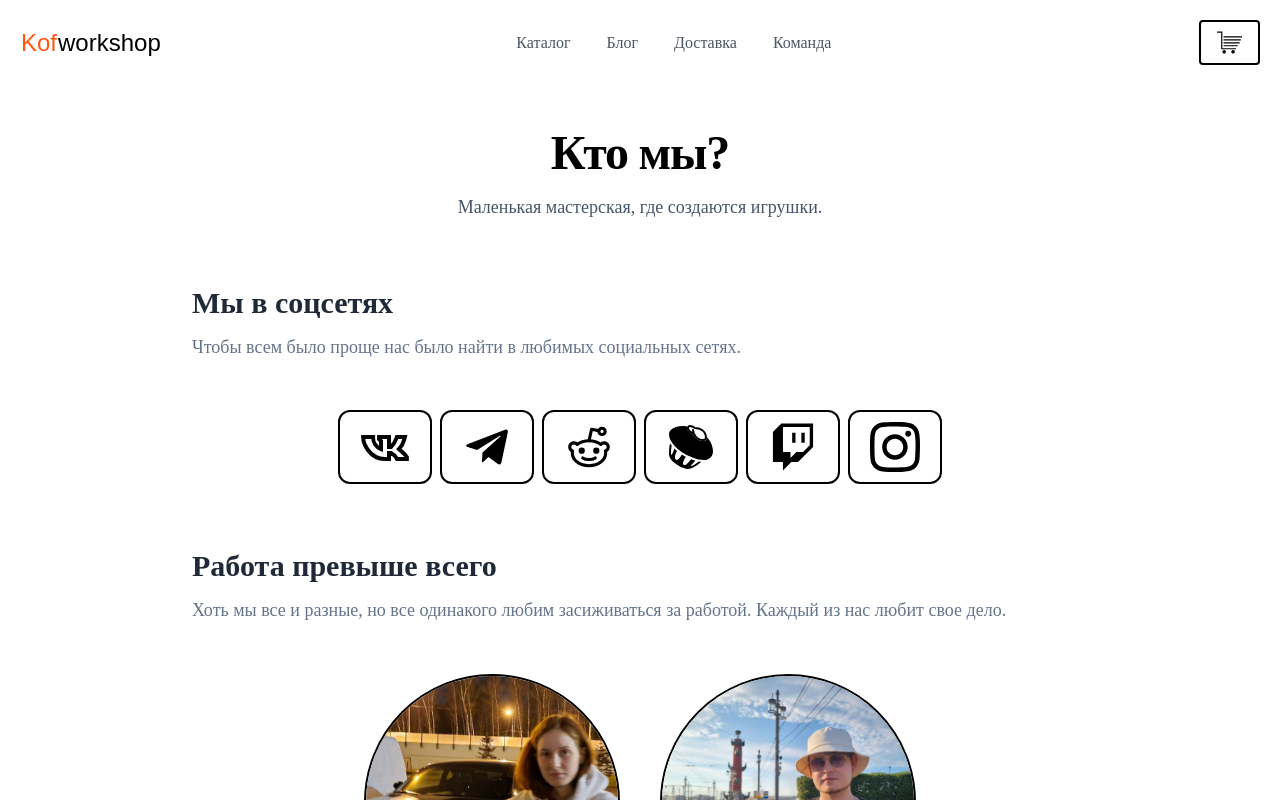
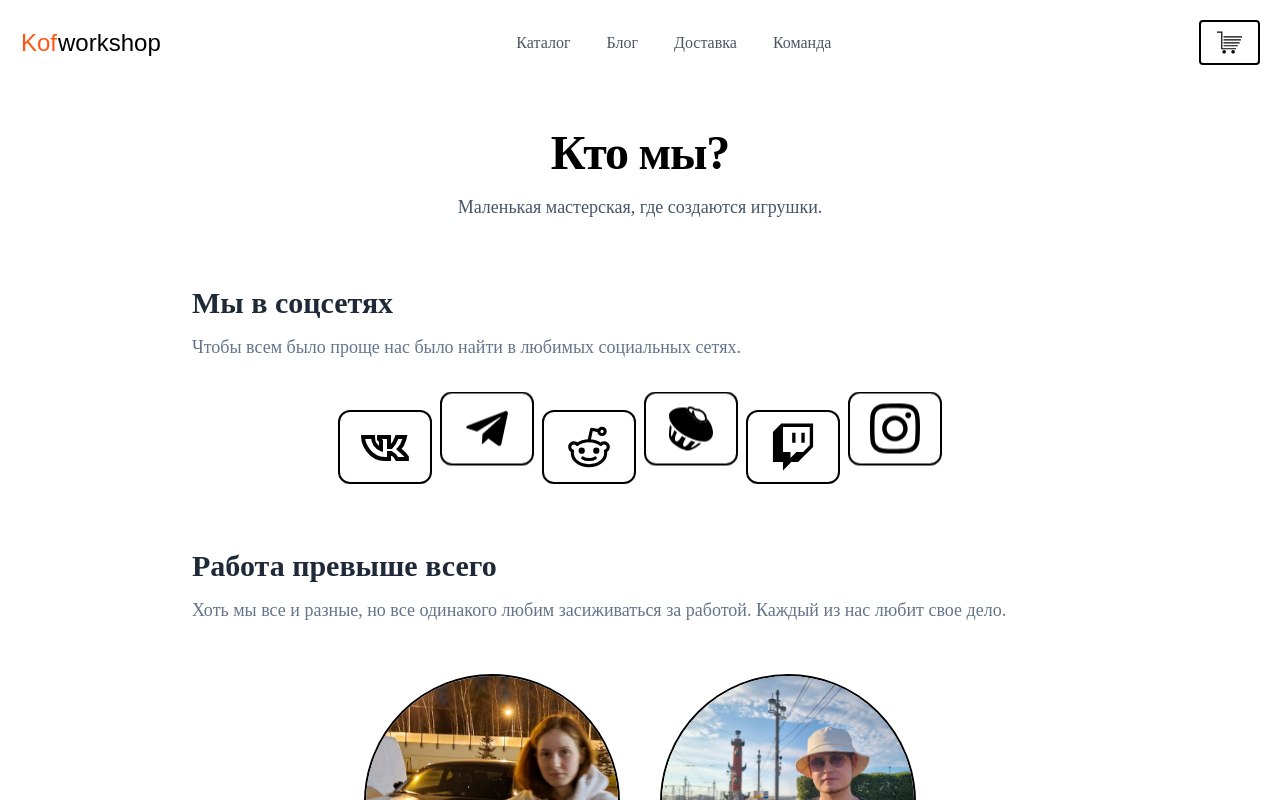
Before and after one commit to yaonkey/kofworkshop-frontend, a Nuxt app: page /about in a window 1280 px wide. Shown: the top 800 px of the page. Built offline with nearby package versions, Linux system fonts and the light colour scheme.

Commit message:
add animations

```diff
--- a/components/landing/Product.vue
+++ b/components/landing/Product.vue
@@ -4,7 +4,7 @@ let img = useImage();
 </script>
 
 <template>
-    <div>
+    <div class="animate-pulse">
         <div
             v-if="product.is_available"
             class="h-full flex flex-col w-full order-first lg:order-none border-2 border-[#D8DEE9] border-opacity-50 py-6 px-7 rounded-2xl gap-4"
--- a/components/landing/Social.vue
+++ b/components/landing/Social.vue
@@ -2,29 +2,29 @@
   <div class="flex flex-col lg:flex-row gap-2 items-center justify-center">
     <div class="flex flex-row gap-2 items-center justify-center">
       <LandingLink size="lg" styleName="outline" rel="noopener" href="https://vk.com/kofworkshop" target="_blank"
-        class="rounded-xl">
+        class="rounded-xl animate-[bounce_2s_ease-in-out_infinite]">
         <NuxtImg src="/icons/vk.svg" alt="VK icon" loading="eager" format="avif" width="50" height="50" />
       </LandingLink>
       <LandingLink size="lg" styleName="outline" rel="noopener" href="https://t.me/kofworkshop" target="_blank"
-        class="rounded-xl">
+        class="rounded-xl animate-[bounce_1s_ease-in-out_infinite]">
         <NuxtImg src="/icons/telegram.svg" alt="Telegram icon" loading="eager" format="avif" width="50" height="50" />
       </LandingLink>
       <LandingLink size="lg" styleName="outline" rel="noopener" href="https://reddit.com/r/kofworkshop" target="_blank"
-        class="rounded-xl">
+        class="rounded-xl animate-[bounce_2s_ease-in-out_infinite]">
         <NuxtImg src="/icons/reddit.svg" alt="Reddit icon" loading="eager" format="avif" width="50" height="50" />
       </LandingLink>
     </div>
     <div class="flex flex-row gap-2 items-center justify-center">
       <LandingLink size="lg" styleName="outline" rel="noopener" href="https://pikabu.ru/@megawhat" target="_blank"
-        class="rounded-xl">
+        class="rounded-xl animate-[bounce_1s_ease-in-out_infinite]">
         <NuxtImg src="/icons/pikabu.svg" alt="Pikabu icon" loading="eager" format="avif" width="50" height="50" />
       </LandingLink>
       <LandingLink size="lg" styleName="outline" rel="noopener" href="https://www.twitch.tv/bakasempaides"
-        target="_blank" class="rounded-xl">
+        target="_blank" class="rounded-xl animate-[bounce_2s_ease-in-out_infinite]">
         <NuxtImg src="/icons/twitch.svg" alt="Twitch icon" loading="eager" format="avif" width="50" height="50" />
       </LandingLink>
       <LandingLink size="lg" styleName="outline" rel="noopener" href="https://instagram.com/kofworkshop/"
-        target="_blank" class="rounded-xl">
+        target="_blank" class="rounded-xl animate-[bounce_1s_ease-in-out_infinite]">
         <NuxtImg src="/icons/instagram.svg" alt="Instagram icon" loading="eager" format="avif" width="50" height="50" />
       </LandingLink>
     </div>
```
